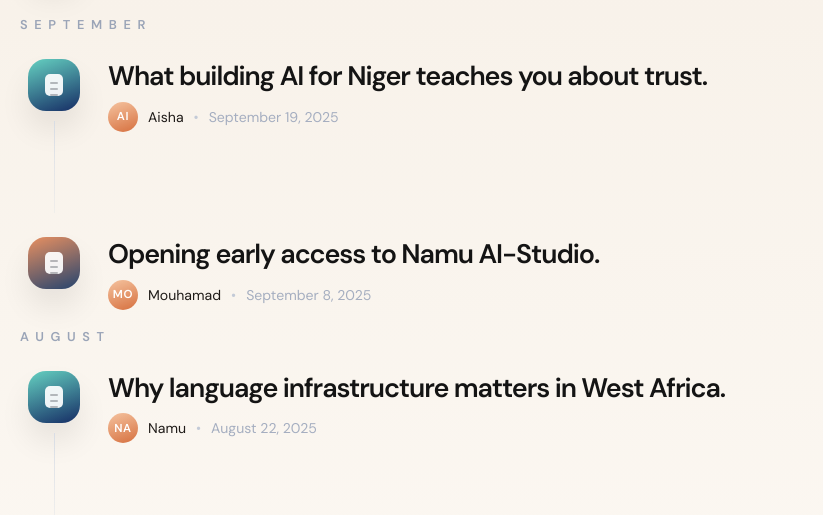
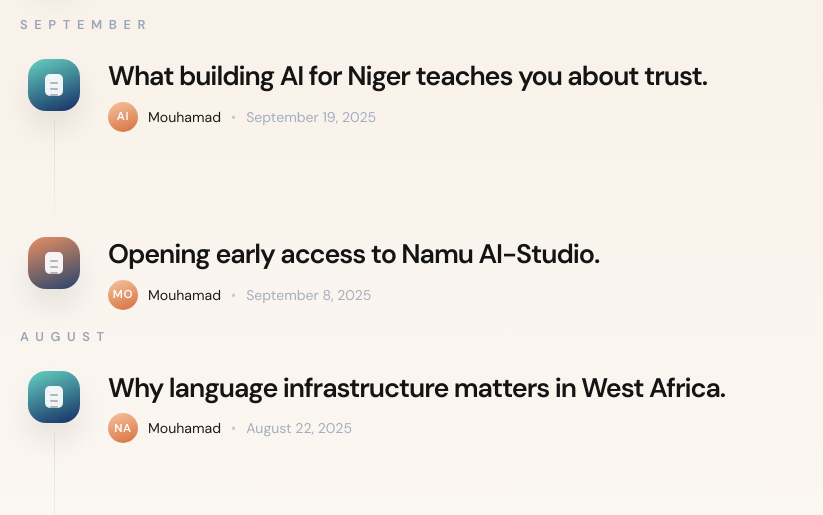
Before and after one commit to Namuai-org/Namu_Website, a Next.js app in the folder namu-website/: page /blog in a window 1280 px wide. Shown: the part 1643-2158 px from the top of the page, without its empty margins (0-823 px from the left). Built offline with nearby package versions, Linux system fonts and the light colour scheme.

Commit message:
fix authors

```diff
--- a/namu-website/app/(landing)/blog/page.tsx
+++ b/namu-website/app/(landing)/blog/page.tsx
@@ -50,7 +50,7 @@
     monthLabel: "September",
     dateLabel: "September 19, 2025",
     readTime: "5 min read",
-    author: "Aisha",
+    author: "Mouhamad",
     authorInitials: "AI",
     accent: "river",
   },
@@ -72,7 +72,7 @@
     monthLabel: "August",
     dateLabel: "August 22, 2025",
     readTime: "4 min read",
-    author: "Namu",
+    author: "Mouhamad",
     authorInitials: "NA",
     accent: "river",
   },
```
